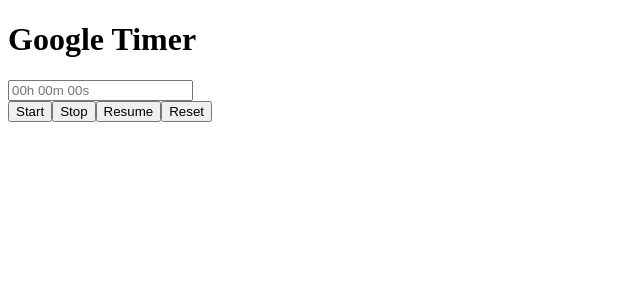
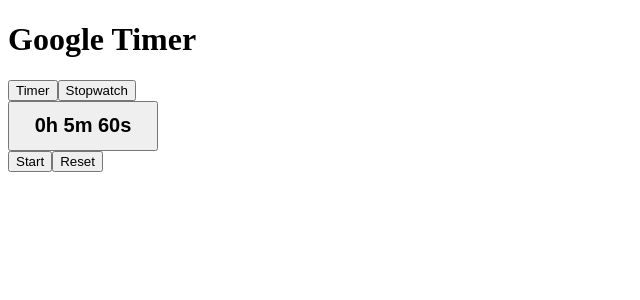
Before and after one commit to yashtomar15/React-app, a React (Create React App) app: page / in a window 1280 px wide. Shown: the top 300 px of the page, without its empty margins (0-640 px from the left). Built offline with nearby package versions, Linux system fonts and the light colour scheme.

Commit message:
Google Timer Complete

```diff
--- a/src/App.js
+++ b/src/App.js
@@ -14,7 +14,7 @@
 // import {Form} from './Day6/FormApp/form'
 // import { ReactForm } from './Day6/Assignment/Reactform/Reactform';
 // import {Timer} from './Day7/Timer/Timer'
-import {GoogleTimer} from './Day8/GoogleTimer.jsx'
+import {GoogleTimer} from './Day8/GoogleTimerFolder/GoogleTimer.jsx'
 export const App =()=>{
     return (
         <>
--- a/src/Day8/GoogleTimer.jsx
+++ /dev/null
@@ -1,73 +0,0 @@
-import React,{useState} from "react";
-import {useRef} from 'react' ;
-import { Timing } from "./Timing";
-export const GoogleTimer=()=>{
-    const refMin=useRef(5);
-    const refSec=useRef(60);
-    const[saveSec,setSaveSec]=useState(refSec.current)
-    const[saveMin,setSaveMin]=useState(refMin.current)
-    const refReset=useRef({})
-const StartTimer=()=>{
-    refSec.current= saveSec;
-    refMin.current=saveMin;
-  let  id=setInterval(()=>{
-        if(refMin.current===0){
-            clearInterval(id);
-            return;
-        }
-        console.log(refSec.current);
-        if(refSec.current===0){
-            refSec.current=60;
-            console.log(refSec.current);
-            refMin.current--;
-        }
-        refSec.current--;
-    },1000)
-}
-const StopTimer=()=>{
-   setSaveSec(refSec.current)
-   setSaveMin(refMin.current);
-    refMin.current= 0
-}
-const ResumeTimer=()=>{
-StartTimer();
-}
-const ResetTimer=()=>{
-    let timing=refReset.current;
-    if(timing.hour!==undefined){
-        refMin.current=timing.mins;
-        refSec.current=timing.secs;
-        setSaveMin(refMin.current)
-    setSaveSec(refSec.current)
-    refMin.current= 0
-    }else{
-        StopTimer();
-        refMin.current=5;
-        refSec.current=60;
-        setSaveMin(refMin.current)
-    setSaveSec(refSec.current)
-    }
-}
-const Timelimit=(timing)=>{
-    refReset.current=timing;
-refMin.current=timing.mins;
-refSec.current=timing.secs;
-setSaveMin(refMin.current)
-setSaveSec(refSec.current)
-}
-
-    return(
-        <>
-       <h1>Google Timer</h1>
-           <div>
-               <Timing Timelimit={Timelimit}/>
-           </div>
-           <div>
-           <button onClick={StartTimer}>Start</button>
-           <button onClick={StopTimer}>Stop</button>
-           <button onClick={ResumeTimer}>Resume</button>
-           <button onClick={ResetTimer}>Reset</button>
-           </div>
-        </>
-    )
-}
--- /dev/null
+++ b/src/Day8/GoogleTimerFolder/GoogleTimer.jsx
@@ -0,0 +1,29 @@
+import React from 'react';
+import {useState} from 'react';
+import {Timer} from './Timer.jsx';
+import { StopWatch } from './Stopwatch';
+
+export const GoogleTimer=()=>{
+    const[timer,setTimer]=useState(true);
+    const handleTimer=()=>{
+     setTimer(true);
+    }
+    const handleWatch=()=>{
+        setTimer(false)
+    }
+    return(
+        <>
+        <h1>Google Timer</h1>
+        <button onClick={handleTimer}>Timer</button>
+        <button onClick={handleWatch}>Stopwatch</button>
+        {timer ?(
+        <div>
+      <Timer timer={timer}/>
+        </div>) : (
+        <div>
+         <StopWatch />
+        </div> )
+}
+        </>
+    )
+}
--- /dev/null
+++ b/src/Day8/GoogleTimerFolder/Stopwatch.jsx
@@ -0,0 +1,69 @@
+import React,{useRef} from "react";
+import {useState} from 'react';
+import styles from './timer.module.css'
+export const StopWatch=()=>{
+    const refS=useRef(0);
+    const refM=useRef(0);
+    const refMsec =useRef(0);
+const[milsec,setMilsec]=useState(refMsec.current);
+const[sec,setSec]=useState(refS.current);
+const[min,setMin]=useState(refM.current);
+const[start,setStart]=useState(true);
+
+   const  Startwatch=()=>{
+       setStart(false);
+       refMsec.current=milsec;
+       refS.current=sec; refM.current=min;
+        let id=setInterval(() => {
+            if(refMsec.current===-1){
+                clearInterval(id);
+            }
+            if(refMsec.current===100){
+                refMsec.current=0
+                refS.current++;
+                setSec(refS.current);
+                console.log(refS.current)
+            }
+            if(refS.current===60){
+                refS.current=1;
+               refM.current++;
+               setMin(refM.current);
+               console.log(refM.current);
+            }
+            refMsec.current++;
+            setMilsec(refMsec.current);
+        },10)
+    }
+    const Stopwatch=()=>{
+        setStart(true);
+setMilsec(refMsec.current);
+setMin(refM.current);
+setSec(refS.current);
+refMsec.current=-1;
+refS.current=0;
+refM.current=0;
+    }
+    const Resetwatch=()=>{
+        setStart(true);
+        refMsec.current=-1;
+     refM.current=0;
+       refS.current=0;
+       setMilsec(0);
+        setSec(0);
+        setMin(0);
+    }
+    return (
+        <>
+        <div className={styles.timerInput}>
+        <div className={styles.stoplive}> {sec}s  {milsec}</div>
+        </div>
+        { start ?(
+        <button className={styles.start} onClick={Startwatch}>Start</button>
+        ):(
+        <button onClick={Stopwatch}>Stop</button>
+        )
+}
+        <button onClick={Resetwatch}>Reset</button>
+        </>
+    )
+}
--- /dev/null
+++ b/src/Day8/GoogleTimerFolder/Timer.jsx
@@ -0,0 +1,117 @@
+import React,{useState} from "react";
+import {useRef} from 'react' ;
+import { Timing } from "./Timing";
+import styles from './timer.module.css'
+export const Timer=()=>{
+    const refHour=useRef(0);
+    const refMin=useRef(5);
+    const refSec=useRef(60);
+    const[saveSec,setSaveSec]=useState(refSec.current)
+    const[saveMin,setSaveMin]=useState(refMin.current)
+    const[saveHour,setSaveHour]=useState(refHour.current)
+    const refReset=useRef({})
+    const [start,setStart]=useState(true);
+    const [show,setShow]=useState(false);
+const StartTimer=()=>{
+    setShow(false);
+    setStart(false);
+    refSec.current= saveSec;
+    refMin.current=saveMin;
+    refHour.current=saveHour;
+    let id=setInterval(()=>{
+        if((refMin.current===0) && (refSec.current===0) && (refHour.current===0)){
+            clearInterval(id);
+            return;
+        }
+        console.log(refSec.current);
+        setSaveSec(refSec.current);
+        if(refSec.current===1){
+            if(refMin.current>0){
+                refMin.current--;
+                refSec.current=61;
+            }else{
+                refSec.current=1;
+                console.log("mins-",refMin.current)
+            }
+        }
+            if(refMin.current===0){
+                if(refHour.current>0){
+                    refHour.current--;
+                    refMin.current=60;
+                }
+
+            console.log("hour-",refHour.current);
+        }
+        refSec.current--;
+    },1000)
+}
+const StopTimer=()=>{
+    setStart(true);
+   setSaveSec(refSec.current)
+   setSaveMin(refMin.current);
+   setSaveHour(refHour.current);
+    refHour.current= 0;
+    refMin.current= 0;
+    refSec.current= 0;
+}
+const ResetTimer=()=>{
+    setStart(true);
+    let timing=refReset.current;
+    if(timing.hour!==undefined){
+        refHour.current=timing.hour;
+        refMin.current=timing.mins;
+        refSec.current=timing.secs;
+        setSaveMin(refMin.current)
+        setSaveHour(refHour.current)
+    setSaveSec(refSec.current)
+    refMin.current= 0
+    refSec.current= 0
+    refHour.current= 0
+    }else{
+        refHour.current=0;
+        refMin.current=5;
+        refSec.current=60;
+        setSaveMin(refMin.current)
+    setSaveSec(refSec.current)
+    setSaveHour(refHour.current)
+    refMin.current= 0
+    refSec.current= 0
+    refHour.current= 0
+    }
+}
+const Timelimit=(timing)=>{
+    refReset.current=timing;
+refMin.current=timing.mins;
+refHour.current=timing.hour;
+refSec.current=timing.secs;
+setSaveMin(refMin.current)
+setSaveHour(refHour.current)
+setSaveSec(refSec.current)
+}
+const changeInput=()=>{
+    setShow(true);
+    StopTimer();
+}
+    return(
+        <>
+           <div>
+               { show ?(
+               <Timing Timelimit={Timelimit}/>
+               ):(
+        <button className={styles.timerInput} onClick={changeInput}>
+        <div className={styles.timinglive}>{saveHour}h   {saveMin}m  {saveSec}s</div>
+        </button> )
+}
+        </div>
+           <div>
+          {start ?(
+           <button onClick={StartTimer}>Start</button>
+          ):(
+           <button onClick={StopTimer}>Stop</button>
+          )
+          }
+           <button onClick={ResetTimer}>Reset</button>
+           </div>
+        </>
+    )
+}
--- a/src/Day8/Timing.jsx
+++ b/src/Day8/GoogleTimerFolder/Timing.jsx
@@ -1,5 +1,5 @@
 import React, { useRef} from 'react'
-
+import styles from './timer.module.css'
 export const Timing =({Timelimit})=>{
     const refTiming=useRef({});
     let timestr;
@@ -11,11 +11,10 @@
                 secs:Number(timestr.substr(4,2))}
                 Timelimit(refTiming.current);
          }
-// setTiming(e.target.value);
     }
     return(
         <>
-               <input type="number" name="timing" onChange={handleChange} placeholder="00h 00m 00s"  />
+               <input className={styles.timerInput} type="number" name="timing" onChange={handleChange} placeholder="00h 00m 00s"  />
         </>
     )
 }
--- /dev/null
+++ b/src/Day8/GoogleTimerFolder/timer.module.css
@@ -0,0 +1,17 @@
+.timerInput{
+    /* border:1px; */
+    width:150px;
+    height:50px;
+}
+.timinglive{
+font-size:20px;
+font-weight:800;
+
+/* margin-bottom: 20px; */
+}
+.stoplive{
+    font-size:25px;
+    font-weight:800;
+
+    /* margin-bottom: 20px; */
+    }
```
